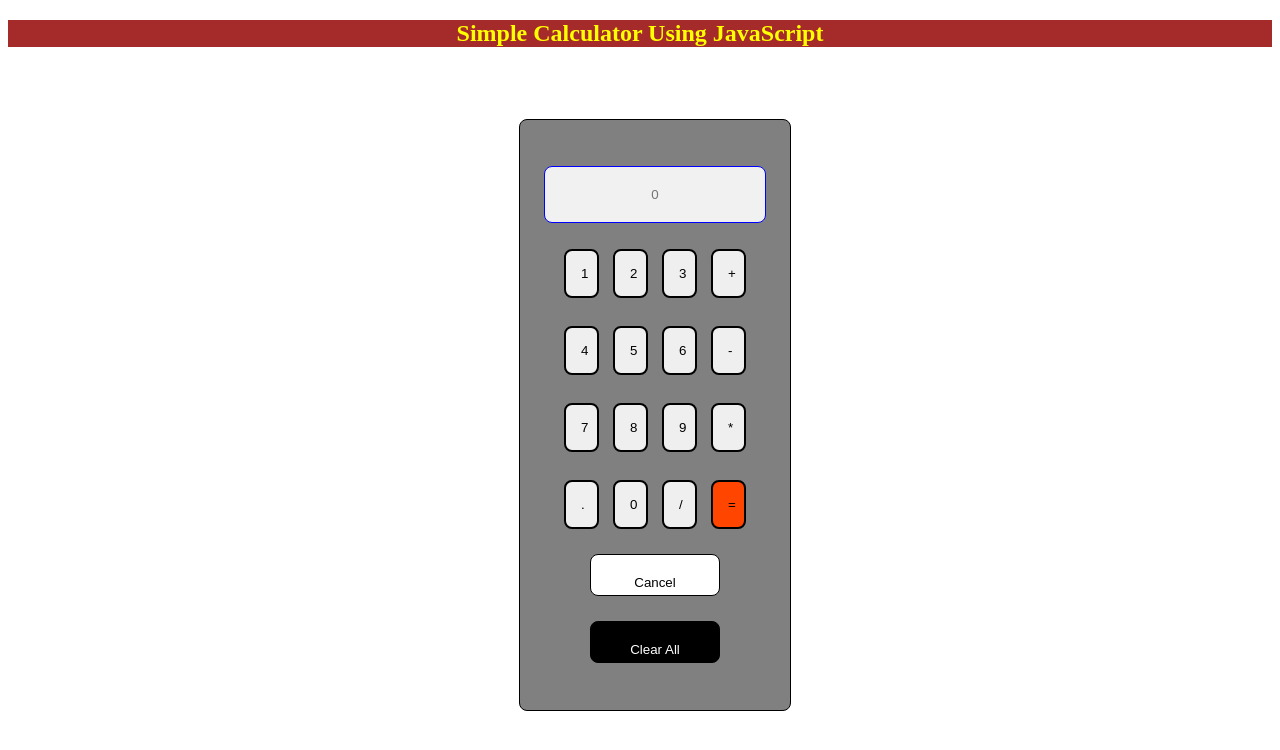
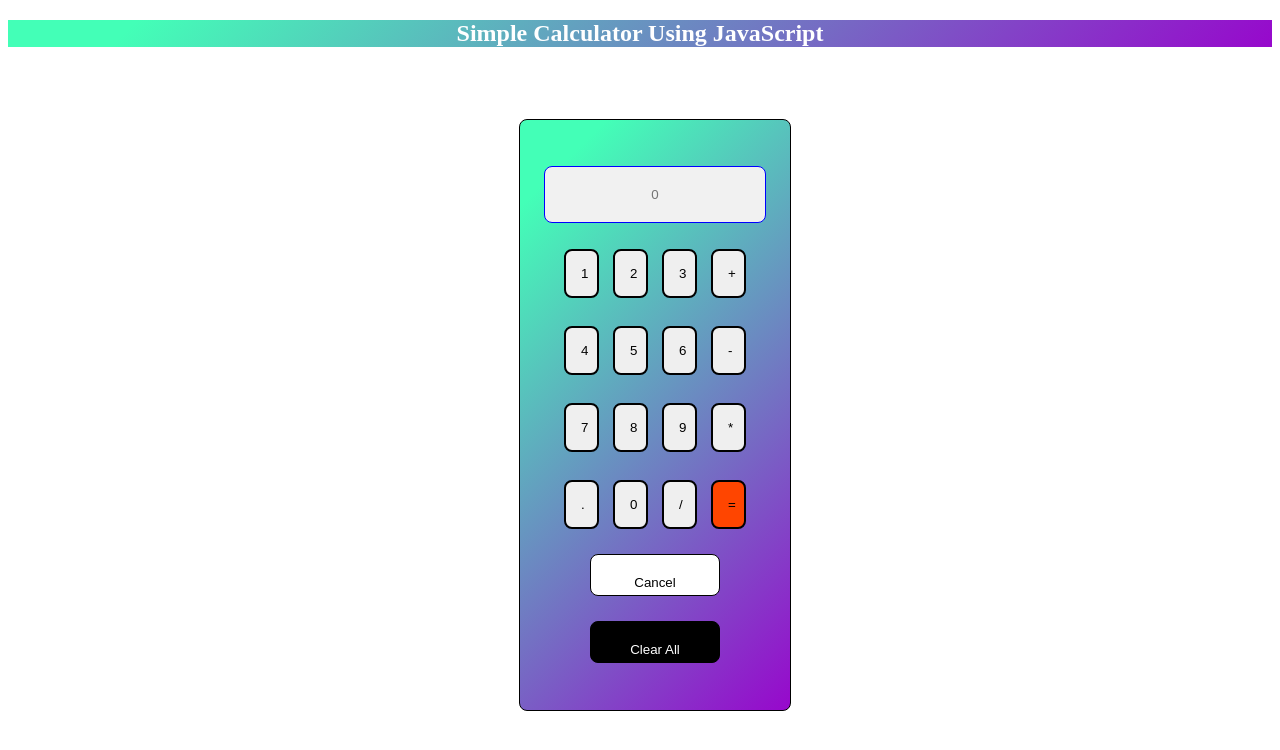
Before and after one commit to Vimalshanmugam/Calculator-Using-JavaScript, a plain HTML site: page Calculator.html in a window 1280 px wide. In both pictures the pointer is over the element "Simple Calculator Using JavaScript". Drawn offline with Linux system fonts and the light colour scheme.

Commit message:
modified:   Calculator.css

```diff
--- a/Calculator.css
+++ b/Calculator.css
@@ -10,7 +10,7 @@
     width: 230px;
     height: 550px;
     text-align: center;
-    background-color: gray;
+    background-image: linear-gradient(135deg, #43ffb7 10%, #9708CC 100%);
     color: black;
     border: 1px solid black;
     border-radius: 8px;
@@ -26,8 +26,7 @@ h2{
     transition: color 0.6s ease;
 }
 h2:hover{
-    color: yellow;
-}
+    background-image: linear-gradient(135deg, #43ffb7 10%, #9708CC 100%);}
 input{
     width: 35px;
     height: 30%;
```
